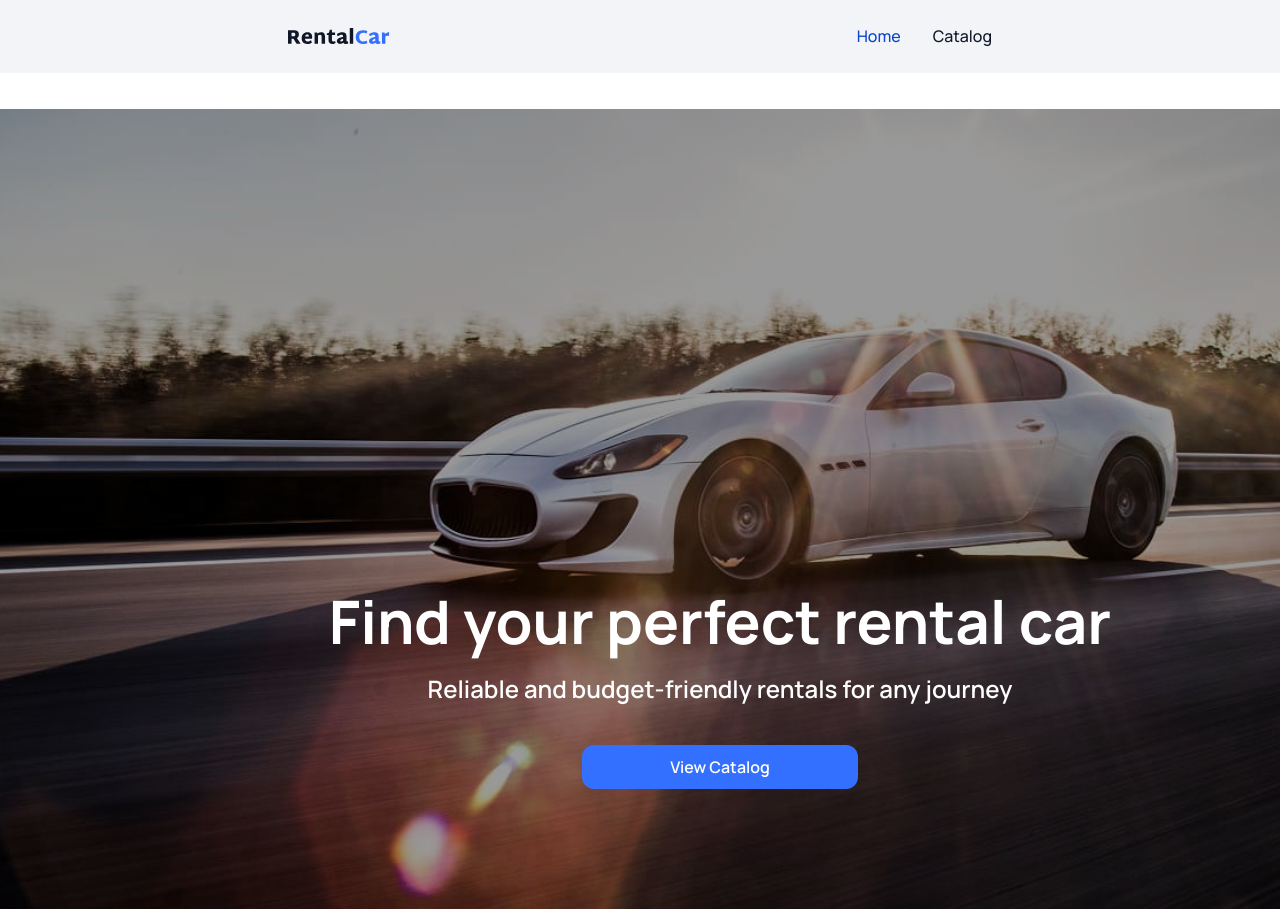
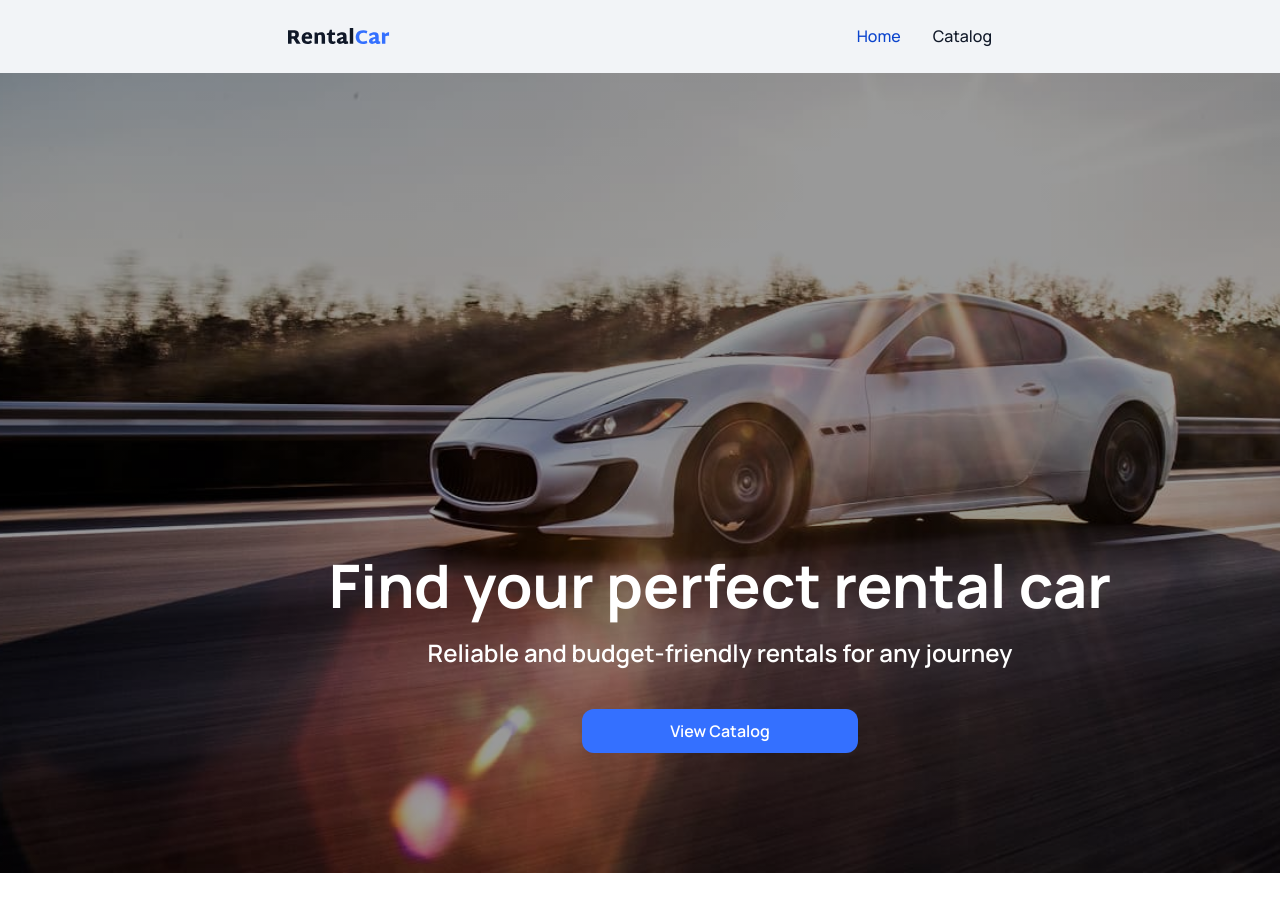
Before and after one commit to karinahurzan/rental-car, a React (Vite) app: page / in a window 1280 px wide. Shown: the top 909 px of the page. After the commit the page ends 873 px from the top, so only its background shows below. Built offline with nearby package versions, Linux system fonts and the light colour scheme.

Commit message:
cjanged hero margins

```diff
--- a/src/components/Hero/Hero.module.css
+++ b/src/components/Hero/Hero.module.css
@@ -3,7 +3,7 @@
   width: 100vw;
   left: 50%;
   right: 50%;
-  margin: -48px -50vw 48px -50vw;
+  margin: -84px -50vw 48px -50vw;
   background-size: 100%;
   background-position: center;
   background-repeat: no-repeat;
```
